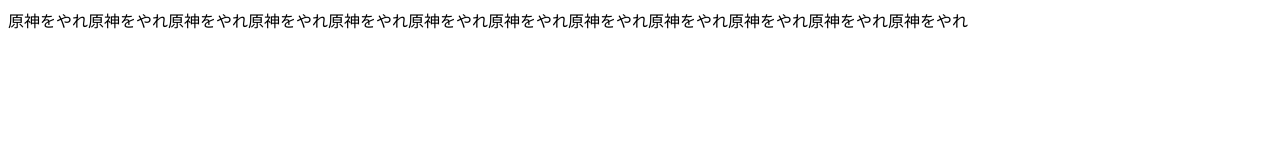
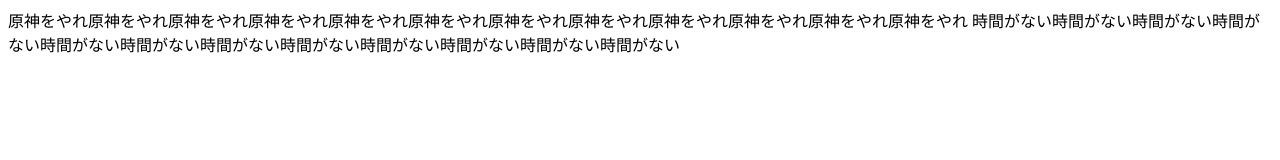
Before and after one commit to 221205172/2023-4-21-test, a plain HTML site: page index.html in a window 1280 px wide. Drawn offline with Linux system fonts and the light colour scheme.

Commit message:
言い訳を追加しました
言い訳を同じ量追加して世界の均衡を保ちました

```diff
--- a/index.html
+++ b/index.html
@@ -6,5 +6,6 @@
   </head>
   <body>
     原神をやれ原神をやれ原神をやれ原神をやれ原神をやれ原神をやれ原神をやれ原神をやれ原神をやれ原神をやれ原神をやれ原神をやれ
+    時間がない時間がない時間がない時間がない時間がない時間がない時間がない時間がない時間がない時間がない時間がない時間がない
   </body>
 </html>
```
